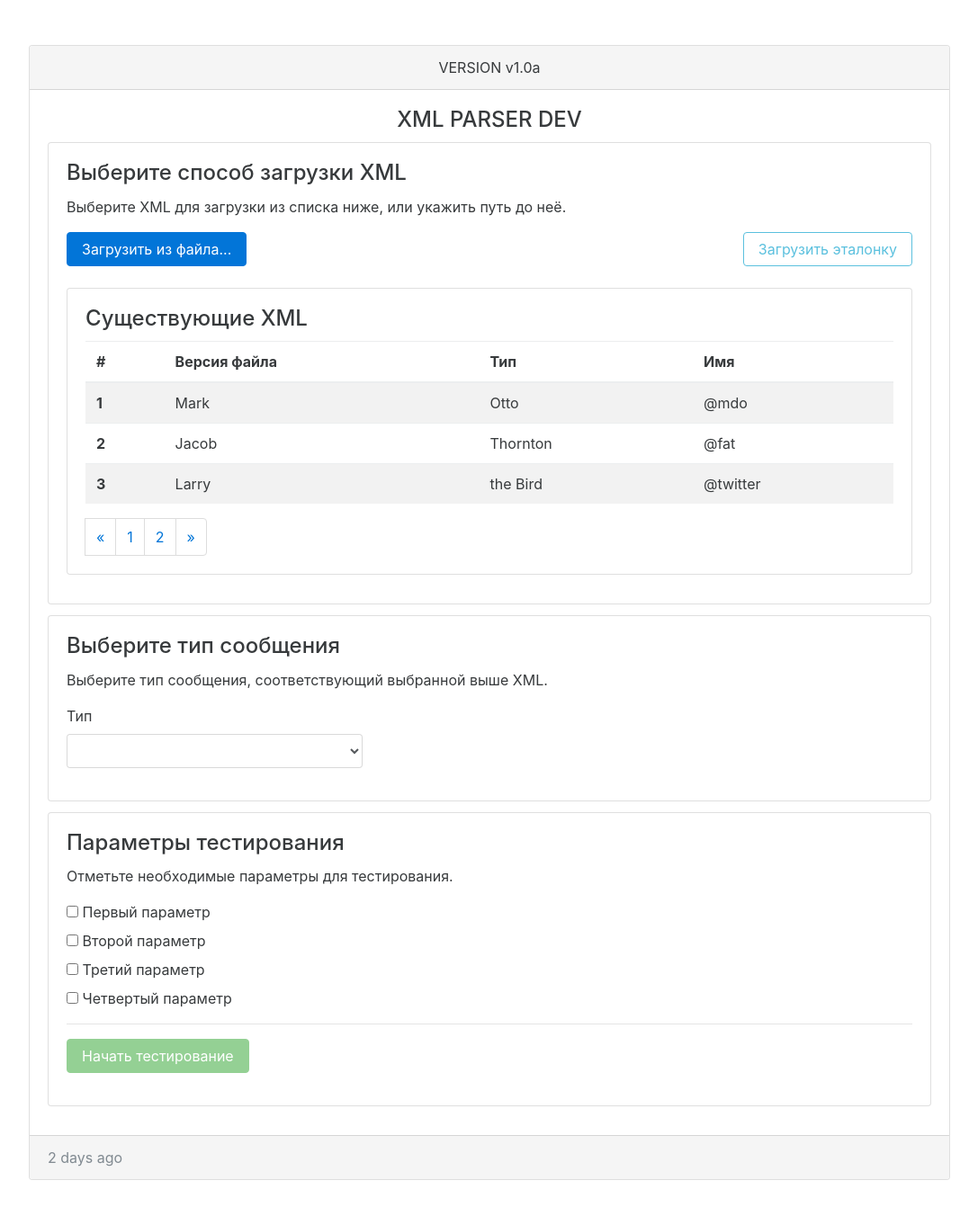
After one commit to KubrikDevelopmentStudio/xmlparser_dev, a PHP site: page /xml_test.php in a window 1280 px wide. The commit adds this page. Shown: the whole page at 90% size, without its empty margins (96-1183 px from the left). Run offline with PHP 8.4, Linux system fonts and the light colour scheme.

Commit message:
создание страницы загрузки

```diff
--- a/lib/js/main.js
+++ b/lib/js/main.js
@@ -3,43 +3,34 @@
  */
 
 $(document).ready(function () {
-    $('[name=userLogin]').on('change', function () {
-        var inputValue = $(this).val();
+    /**
+     * Анимация загрузки скрипта и показ окна
+     * с выбором модуля
+     */
+    var loading = setInterval(function () {
+        var value = $('progress').attr('value');
+        if(++value <= 100) {
+            $('progress').attr('value', value);
+        } else {
+            clearInterval(loading);
+            $('#loading_block').css('display', 'none');
 
-        if(inputValue != "") {
-            $.ajax({
-                type: "POST",
-                dataType: "JSON",
-                url: "../functions/handler.php",
-                data: {
-                    action: "checkUserExists",
-                    input_login: inputValue
-                },
+            $('#info').modal('show');
+        }
+    }, 10);
 
-                error: function (e) {
-                    console.log("При обращении к серверу произошла ошибка: " + e.responseText);
-                },
 
-                success: function (data) {
-                    if(data != null) {
-                        dataParse(data);
-                    }
-                }
-
-            });
-        }
+    /**
+     * Загрузка модуля тестирования XML.
+     */
+    $('#load_test_module_button').click(function () {
+       window.location.href = "xml_test.php";
     });
 
-
-    function dataParse(data) {
-        console.log(data);
-
-
-        if(data.result == 1) {
-            /*Парсимся*/
-        } else {
-            console.log('Внимание! Пользователь с ником ' + data.input_login + ' не найден!');
-            return false;
-        }
-    }
+    /**
+     * Загрузка модуля создания XML.
+     */
+    $('#load_create_module_button').click(function () {
+        window.location.href = "xml_creator.php";
+    });
 });
--- /dev/null
+++ b/xml_test.php
@@ -0,0 +1,153 @@
+<?php
+/**
+ * Created by PhpStorm.
+ * User: ruslan
+ * Date: 23.11.16
+ * Time: 0:12
+ */
+?>
+
+<html>
+<head>
+    <link href="lib/bootstrap4/css/bootstrap.css" rel="stylesheet" type="text/css"/>
+    <link href="lib/font-awesome/css/font-awesome.css" rel="stylesheet" type="text/css"/>
+
+    <script type="text/javascript" src="lib/jquery/jquery-3.1.1.js"></script>
+    <script type="text/javascript" src="lib/bootstrap4/js/bootstrap.js"></script>
+
+    <script type="text/javascript" src="lib/js/main.js"></script>
+</head>
+<body>
+<div class="card" style="width: 80%;height: auto;margin: 50px auto;">
+    <div class="card-header" style="text-align: center">
+        VERSION v1.0a
+    </div>
+    <div class="card-block">
+        <h4 class="card-title" style="text-align: center">XML PARSER DEV</h4>
+
+        <div class="card card-block" style="width: 100%">
+            <h4 class="card-title">Выберите способ загрузки XML</h4>
+            <p class="card-text">Выберите XML для загрузки из списка ниже, или укажить путь до неё.</p>
+
+            <button type="button" class="btn btn-primary">Загрузить из файла...</button>
+            <button type="button" class="btn btn-outline-info" style="float: right">Загрузить эталонку</button>
+            <br><br>
+
+            <!--Таблица со списком xml-->
+            <div class="card card-block">
+                <h4 class="card-title">Существующие XML</h4>
+                <table class="table table-striped">
+                    <thead>
+                    <tr>
+                        <th>#</th>
+                        <th>Версия файла</th>
+                        <th>Тип</th>
+                        <th>Имя</th>
+                    </tr>
+                    </thead>
+                    <tbody>
+                    <tr>
+                        <th scope="row">1</th>
+                        <td>Mark</td>
+                        <td>Otto</td>
+                        <td>@mdo</td>
+                    </tr>
+                    <tr>
+                        <th scope="row">2</th>
+                        <td>Jacob</td>
+                        <td>Thornton</td>
+                        <td>@fat</td>
+                    </tr>
+                    <tr>
+                        <th scope="row">3</th>
+                        <td>Larry</td>
+                        <td>the Bird</td>
+                        <td>@twitter</td>
+                    </tr>
+                    </tbody>
+                </table>
+
+                <!--Постраничная навигация внизу таблицы-->
+                <nav aria-label="Page navigation"">
+                <ul class="pagination" style="margin: auto;>
+                                <li class="page-item">
+                <a class="page-link" href="#" aria-label="Previous">
+                    <span aria-hidden="true">&laquo;</span>
+                    <span class="sr-only">Previous</span>
+                </a>
+                </li>
+                <li class="page-item"><a class="page-link" href="#">1</a></li>
+                <li class="page-item"><a class="page-link" href="#">2</a></li>
+                <li class="page-item">
+                    <a class="page-link" href="#" aria-label="Next">
+                        <span aria-hidden="true">&raquo;</span>
+                        <span class="sr-only">Next</span>
+                    </a>
+                </li>
+                </ul>
+                </nav>
+            </div>
+        </div>
+
+        <!--Блок с SELECT для выбора типа сообщения-->
+        <div class="card card-block" style="width: 100%">
+            <h4 class="card-title">Выберите тип сообщения</h4>
+            <p class="card-text">Выберите тип сообщения, соответствующий выбранной выше XML.</p>
+            <form>
+                <div class="form-group" style="width: 35%">
+                    <label for="exampleSelect1">Тип</label>
+                    <select class="form-control" id="exampleSelect1">
+                        <option></option>
+                        <option>ENT_ANKETA_REQUEST_DATA_RS</option>
+                        <option>ENT_ANKETA_REQUEST_DATA_RQ</option>
+                        <option>AGREEMENT_RS</option>
+                        <option>AGREEMENT_RQ</option>
+                    </select>
+                </div>
+            </form>
+        </div>
+
+        <!--Блок для выбора параметров тестирования-->
+        <div class="card card-block" style="width: 100%">
+            <h4 class="card-title">Параметры тестирования</h4>
+            <p class="card-text">Отметьте необходимые параметры для тестирования.</p>
+            <form>
+                <div class="form-check">
+                    <label class="form-check-label">
+                        <input type="checkbox" class="form-check-input">
+                        Первый параметр
+                    </label>
+                </div>
+                <div class="form-check">
+                    <label class="form-check-label">
+                        <input type="checkbox" class="form-check-input">
+                        Второй параметр
+                    </label>
+                </div>
+                <div class="form-check">
+                    <label class="form-check-label">
+                        <input type="checkbox" class="form-check-input">
+                        Третий параметр
+                    </label>
+                </div>
+                <div class="form-check">
+                    <label class="form-check-label">
+                        <input type="checkbox" class="form-check-input">
+                        Четвертый параметр
+                    </label>
+                </div>
+                <hr>
+                <button type="button" class="btn btn-success" disabled>Начать тестирование</button>
+            </form>
+        </div>
+
+    </div>
+
+
+
+    <div class="card-footer text-muted">
+        2 days ago
+    </div>
+</div>
+</body>
+</html>
```
Also changed, not shown: index.php (+35 -50 lines), index_login.php (added, +94 -0 lines), xml_creator.php (added, +23 -0 lines), 1 other file.
